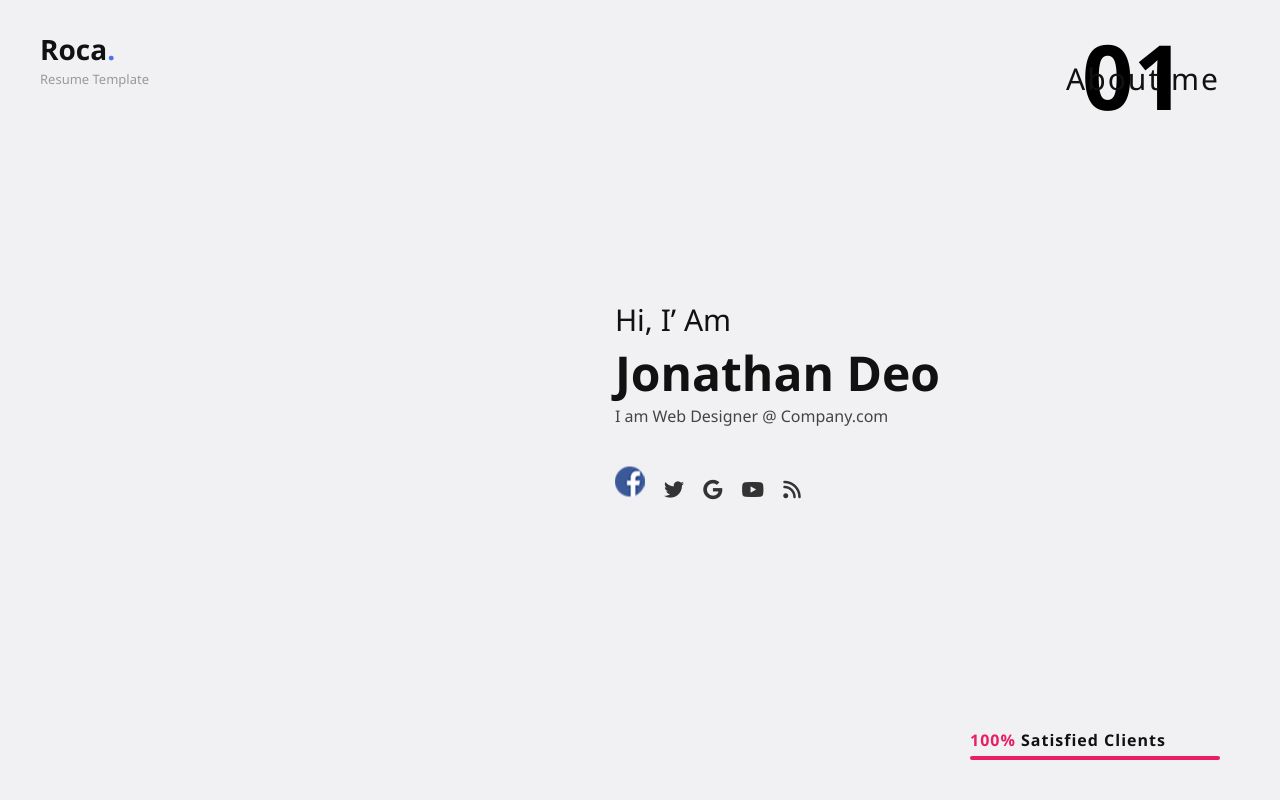
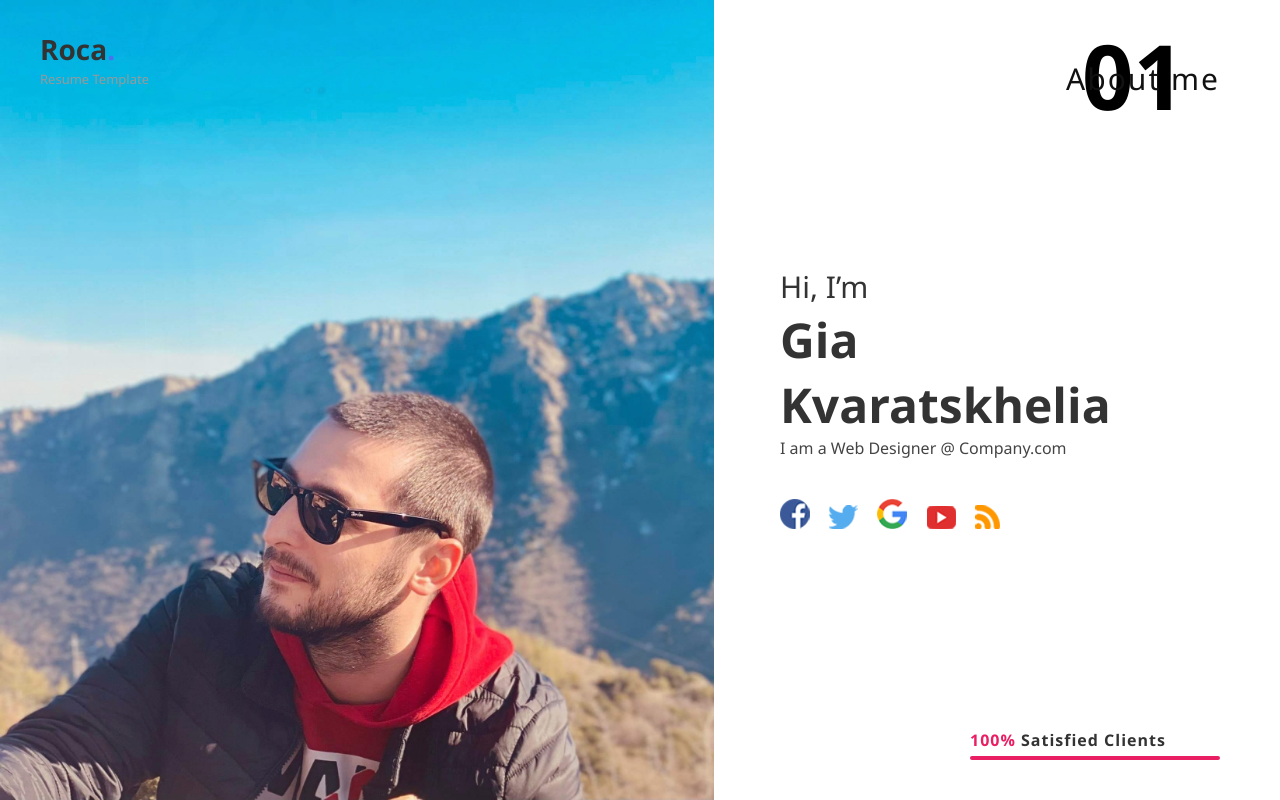
Before and after one commit to GiaKV21/Final-project, a plain HTML site: page index.html in a window 1280 px wide. Drawn offline with Linux system fonts and the light colour scheme.

Commit message:
Updated hero section

```diff
--- a/index.html
+++ b/index.html
@@ -14,6 +14,8 @@
     />
   </head>
   <body>
+    <div class="background-slider"></div>
+
     <section class="about-section">
       <div class="logo">
         <h1>Roca<span class="dot">.</span></h1>
@@ -26,30 +28,46 @@
       </div>
 
       <div class="content">
-        <p class="intro">Hi, I’ Am</p>
-        <h2 class="name">Jonathan Deo</h2>
-        <p class="description">I am Web Designer @ Company.com</p>
+        <p class="intro">Hi, I’m</p>
+        <h2 class="name">Gia Kvaratskhelia</h2>
+        <p class="description">I am a Web Designer @ Company.com</p>
 
         <div class="social-icons">
           <a
-            href="https://facebook.com"
+            href="https://www.facebook.com/giorgi.kvaracxelia.7"
             target="_blank"
             rel="noopener"
-            title="Visit our Facebook page"
-            ><img src="img/facebook.png" alt="Facebook logo"
-          /></a>
-          <a href="https://twitter.com" target="_blank"
-            ><i class="fab fa-twitter"></i
-          ></a>
-          <a href="https://google.com" target="_blank"
-            ><i class="fab fa-google"></i
-          ></a>
-          <a href="https://youtube.com" target="_blank"
-            ><i class="fab fa-youtube"></i
-          ></a>
-          <a href="https://rss.com" target="_blank"
-            ><i class="fas fa-rss"></i
-          ></a>
+            title="Facebook"
+          >
+            <img src="img/facebook.png" alt="facebook" />
+          </a>
+          <a
+            href="https://twitter.com"
+            target="_blank"
+            rel="noopener"
+            title="Twitter"
+          >
+            <img src="img/twitter.png" alt="twitter" />
+          </a>
+          <a
+            href="https://plus.google.com"
+            target="_blank"
+            rel="noopener"
+            title="Google+"
+          >
+            <img src="img/google+.png" alt="google" />
+          </a>
+          <a
+            href="https://youtube.com"
+            target="_blank"
+            rel="noopener"
+            title="YouTube"
+          >
+            <img src="img/youtube.png" alt="youtube" />
+          </a>
+          <a href="#" target="_blank" rel="noopener" title="RSS Feed">
+            <img src="img/rss.png" alt="rss" />
+          </a>
         </div>
       </div>
 
@@ -60,5 +78,7 @@
         </div>
       </div>
     </section>
+
+    <script src="script/script.js"></script>
   </body>
 </html>
--- a/script/script.js
+++ b/script/script.js
@@ -0,0 +1,14 @@
+document.addEventListener("DOMContentLoaded", function () {
+  const images = ["img/picture1.jpg", "img/picture2.jpg", "img/picture3.jpg"];
+
+  let index = 0;
+  const slider = document.querySelector(".background-slider");
+
+  function changeBackground() {
+    slider.style.backgroundImage = `url(${images[index]})`;
+    index = (index + 1) % images.length;
+  }
+
+  changeBackground();
+  setInterval(changeBackground, 5000);
+});
--- a/styles/styles.css
+++ b/styles/styles.css
@@ -1,18 +1,31 @@
 body {
   margin: 0;
   padding: 0;
-  background: #f1f1f3;
   font-family: "Segoe UI", sans-serif;
-  color: #111;
+}
+
+.background-slider {
+  position: fixed;
+  top: 0;
+  left: 0;
+  width: 100%;
+  height: 100vh;
+  background-repeat: no-repeat;
+  background-size: contain;
+  background-position: stretch;
+  z-index: -1;
+  transition: background-image 1s ease-in-out;
 }
 
 .about-section {
+  background-color: transparent;
   position: relative;
+  z-index: 1;
   height: 100vh;
   width: 100%;
   padding: 40px 60px;
   box-sizing: border-box;
-  background-color: #f1f1f3;
+  color: #333;
 }
 
 /* Logo */
@@ -74,7 +87,7 @@ body {
 .content {
   position: absolute;
   top: 50%;
-  right: 340px;
+  right: 100px;
   transform: translateY(-50%);
   text-align: left;
   max-width: 400px;
```
Also changed, not shown: img/google+.png (added), img/picture1.jpg (added), img/picture2.jpg (added), img/picture3.jpg (added), img/rss.png (added), img/twitter.png (added), img/youtube.png (added).
